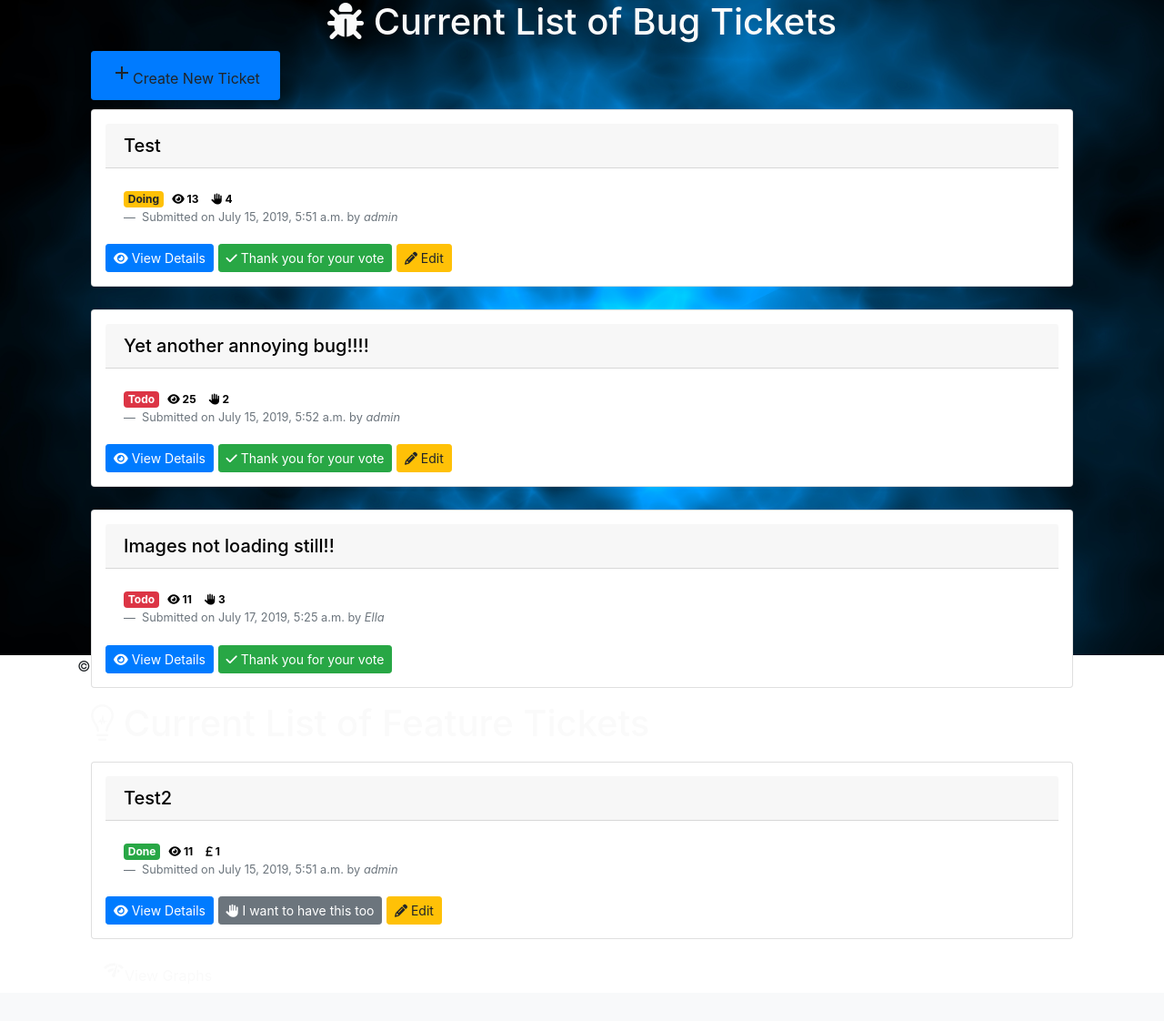
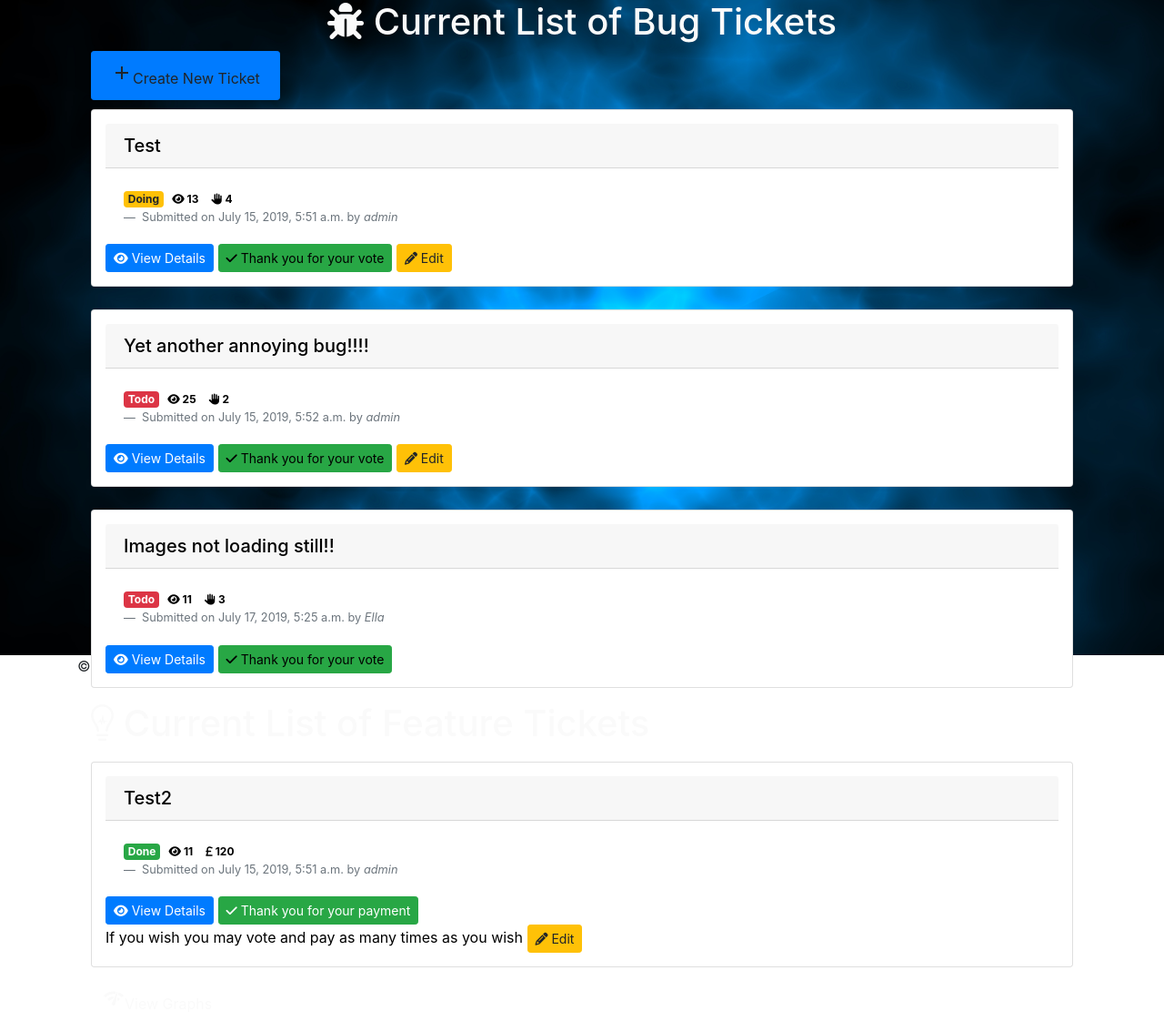
Before and after one commit to sarahg177/unicorn_atrractor, a Django app: page /ticket_list in a window 1280 px wide. Shown: the part 81-1203 px from the top of the page at 91% size. Before the commit the page ends 1113 px from the top, so only its background shows below. Run offline with Django 3.2, Linux system fonts and the light colour scheme; a user stored in the database is signed in; data comes from the database, SQL or seed files in the repository; both versions use the stored data as it was after the commit; some libraries are stand-ins or nearby versions.

Commit message:
add feature payment button and increment money raised

```diff
--- a/tickets/models.py
+++ b/tickets/models.py
@@ -48,7 +48,7 @@ class Ticket(models.Model):
 
     votes_total = models.IntegerField(default=0)
 
-    money_raised = models.IntegerField(null=True, blank=True)
+    money_raised = models.IntegerField(default=0)
 
     views = models.IntegerField(default=0)
 
--- a/tickets/templates/view_tickets_list.html
+++ b/tickets/templates/view_tickets_list.html
@@ -39,7 +39,7 @@
                 <div class="card-action">
                     <a href="{% url 'single_view' %}?id={{ bug.id }}" class="btn btn-primary btn-sm"><span><i class="fas fa-eye"></i></span> View Details</a>
                     {%  if votes %}
-                        <a href="{% url 'upvote' %}?id={{ bug.id }}" class="btn btn-success btn-sm"><span><i class="fas fa-check"></i></span> Thank you for your vote</a>
+                        <a class="btn btn-success btn-sm" disabled><span><i class="fas fa-check"></i></span> Thank you for your vote</a>
                     {% else %}
                         <a href="{% url 'upvote' %}?id={{ bug.id }}&next={{ request.get_full_path }}" class="btn btn-secondary btn-sm"><span><i class="fas fa-hand-paper"></i></span> I have this too</a>
                     {%  endif %}
@@ -72,7 +72,7 @@
                         {% endifequal %}
 
                         <span class="badge"><i class="fas fa-eye"></i> {{ feature.views }} </span>
-                        <span class="badge"><i class="fas fa-pound-sign"></i> {{ feature.votes_total }}</span>
+                        <span class="badge"><i class="fas fa-pound-sign"></i> {{ feature.money_raised }}</span>
 
                         <footer class="blockquote-footer">
                             Submitted on {{ feature.created_date }}
@@ -82,7 +82,12 @@
                     </div>
                     <div class="card-action">
                         <a href="{% url 'single_view' %}?id={{ feature.id }}" class="btn btn-primary btn-sm"><span><i class="fas fa-eye"></i></span> View Details</a>
-                        <a href="#" class="btn btn-secondary btn-sm"><span><i class="fas fa-hand-paper"></i></span> I want to have this too</a>
+                     {%  if votes %}
+                        <a href="{% url 'feature_payment' %}?id={{ feature.id }}&next={{ request.get_full_path }}" class="btn btn-success btn-sm" disabled><span><i class="fas fa-check"></i></span> Thank you for your payment</a>
+                         <br>If you wish you may vote and pay as many times as you wish
+                    {% else %}
+                        <a href="{% url 'feature_payment' %}?id={{ feature.id }}&next={{ request.get_full_path }}" class="btn btn-secondary btn-sm"><span><i class="fas fa-hand-paper"></i></span> I want to have this too</a>
+                    {% endif %}
                         {% if feature.username == user %}
                             <a href="{% url 'edit' %}?id={{ feature.id }}"><button type="button" class="btn btn-warning btn-sm">
                             <span><i class="fas fa-pencil-alt"></i></span> Edit </button></a>
--- a/tickets/urls.py
+++ b/tickets/urls.py
@@ -7,5 +7,6 @@ urlpatterns = [
     path('single_view', views.view_ticket_details, name='single_view'),
     path('create_ticket', views.create_a_new_ticket, name='create_ticket'),
     path('upvote', views.vote_for_ticket, name='upvote'),
-    path('edit', views.edit_a_bug, name='edit')
+    path('edit', views.edit_a_bug, name='edit'),
+    path('feature_payment', views.feature_payment, name='feature_payment'),
 ]
--- a/tickets/views.py
+++ b/tickets/views.py
@@ -69,6 +69,21 @@ def create_a_new_ticket(request):
     return render(request, "create_ticket.html", {'form': form})
 
 
+def edit_a_bug(request):
+    """Edit a ticket"""
+    ticket = Ticket.objects.get(id=request.GET.get('id'))
+    if request.method == "POST":
+        form = TicketForm(request.POST, request.FILES, instance=ticket)
+        if form.is_valid():
+            ticket = form.save(commit=False)
+            ticket.author = request.user
+            form.save()
+            return redirect('ticket_list')
+    else:
+        form = TicketForm(instance=ticket)
+    return render(request, "create_ticket.html", {'form': form})
+
+
 def vote_for_ticket(request):
     """Increment vote count for bug and redirects to """
     bug_ticket = request.GET.get('id')
@@ -84,16 +99,13 @@ def vote_for_ticket(request):
     return redirect(next_page)
 
 
-def edit_a_bug(request):
-    """Edit a ticket"""
-    ticket = Ticket.objects.get(id=request.GET.get('id'))
-    if request.method == "POST":
-        form = TicketForm(request.POST, request.FILES, instance=ticket)
-        if form.is_valid():
-            ticket = form.save(commit=False)
-            ticket.author = request.user
-            form.save()
-            return redirect('ticket_list')
-    else:
-        form = TicketForm(instance=ticket)
-    return render(request, "create_ticket.html", {'form': form})
+def feature_payment(request):
+    """Increases money raised by # and redirects # to """
+    feature_ticket = request.GET.get('id')
+    next_page = "single_view?id=" + str(feature_ticket)
+    if "next" in request.GET:
+        next_page = request.GET.get('next')
+    feature = Ticket.objects.get(id=request.GET.get('id'))
+    feature.money_raised += 20
+    feature.save()
+    return redirect(next_page)
```
Also changed, not shown: tickets/templates/view_single_ticket.html (+7 -4 lines), db.sqlite3, tickets/migrations/0014_auto_20190718_0841.py (added).
